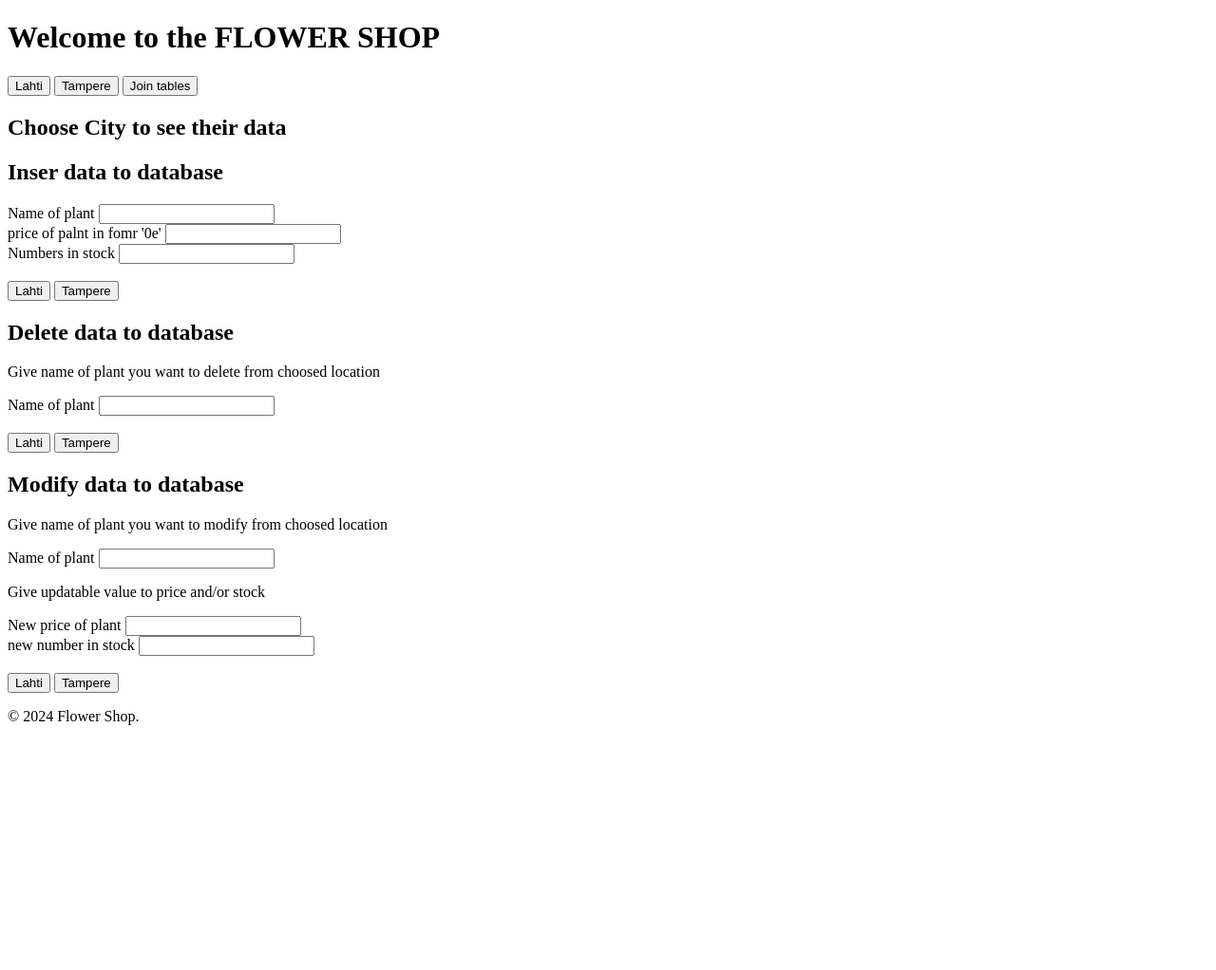
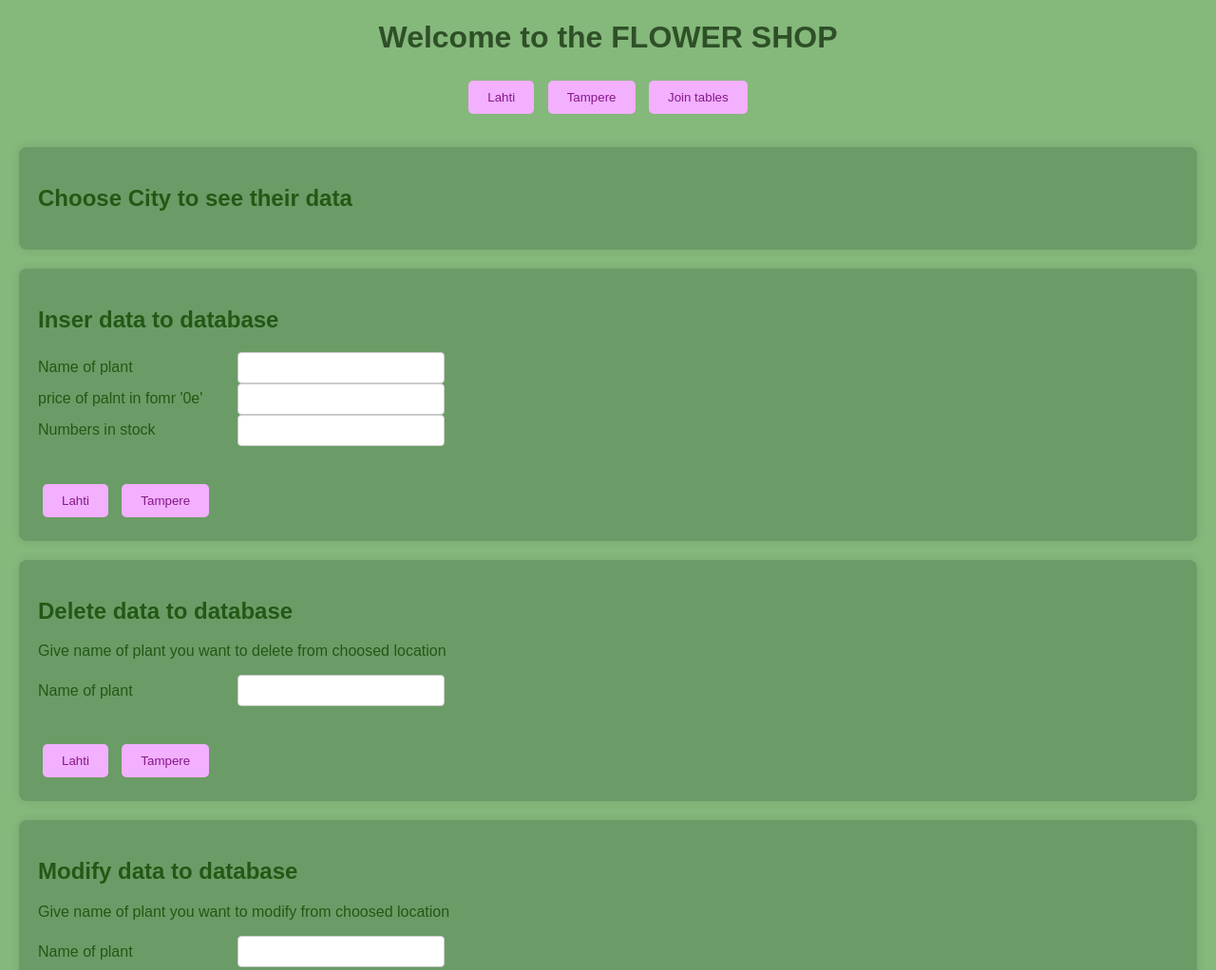
Before and after one commit to iitaellu/Flowerdata, a website: page frontend/index.html in a window 1280 px wide. Shown: the top 1022 px of the page at 95% size. Before the commit the page ends 800 px from the top, so only its background shows below. Drawn offline with Linux system fonts and the light colour scheme.

```diff
--- a/frontend/index.html
+++ b/frontend/index.html
@@ -3,6 +3,7 @@
 <head>
     <meta charset="UTF-8">
     <meta name="viewport" content="width=device-width, initial-scale=1.0">
+    <link rel="stylesheet" href="style.css">
     <script src="index.js"></script>
     <title>Flower Shop</title>
 </head>
@@ -26,14 +27,23 @@
 
     <div id="InsertContianer">
         <h2>Inser data to database</h2>
-        <div id="formatcontianer">
+        <div class="form-container">
             <form id="insertForm">
+                <div class="form-row">
                     <label for="name">Name of plant</label>
-                <input type="text" id="name" name="name">  <br>
+                    <input type="text" id="name" name="name">
+                </div>
+
+                <div class="form-row">
                     <label for="price">price of palnt in fomr '0e'</label>
-                <input type="text" id="price" name="price"> <br>
+                    <input type="text" id="price" name="price">
+                </div>
+
+                <div class="form-row">
                     <label for="stock">Numbers in stock</label>
-                <input type="number" id="stock" name="stock" min="0"> <br><br>
+                    <input type="number" id="stock" name="stock" min="0">
+                </div>
+
             </form>
         </div>
 
@@ -47,10 +57,13 @@
     <div id="deleteContianer">
         <h2>Delete data to database</h2>
         <p>Give name of plant you want to delete from choosed location</p>
-        <div id="formatcontianer">
+        <div class="form-container">
             <form id="deleteForm">
+                <div class="form-row">
                     <label for="deleteName">Name of plant</label>
-                <input type="text" id="deleteName" name="deleteName">  <br><br>
+                    <input type="text" id="deleteName" name="deleteName">
+                </div>
+
             </form>
         </div>
         <div id="deleteButtonsContainer">
@@ -62,15 +75,21 @@
     <div id="modifyContianer">
         <h2>Modify data to database</h2>
         <p>Give name of plant you want to modify from choosed location</p>
-        <div id="formatcontianer">
+        <div class="form-container">
             <form id="modifyForm">
+                <div class="form-row">
                     <label for="modifyName">Name of plant</label>
-                <input type="text" id="modifyName" name="modifyName">  <br>
+                    <input type="text" id="modifyName" name="modifyName">
+                </div>
                 <p>Give updatable value to price and/or stock</p>
+                <div class="form-row">
                     <label for="newPrice">New price of plant</label>
-                <input type="text" id="newPrice" name="newPrice">  <br>
+                    <input type="text" id="newPrice" name="newPrice">
+                </div>
+                <div class="form-row">
                     <label for="newStock">new number in stock</label>
-                <input type="number" id="newStock" name="newStock" minimum="0">  <br><br>
+                    <input type="number" id="newStock" name="newStock" minimum="0">
+                </div>
             </form>
         </div>
         <div id="modifyButtonsContainer">
--- /dev/null
+++ b/frontend/style.css
@@ -0,0 +1,120 @@
+/* Generated wiht ChatGPT */
+body {
+    font-family: Arial, sans-serif;
+    margin: 0;
+    padding: 0;
+    background-color: #85b87b;
+    color: #2e5027;
+}
+
+h1 {
+    text-align: center;
+    color: #2e5027;
+}
+
+footer {
+    background-color: #2e5027;
+    color: white;
+    width: 100%;
+    text-align: center;
+    padding: 10px 0px;
+    position: relative;
+    bottom: 0;
+}
+
+/* Containers */
+#buttonsContainer {
+    text-align: center;
+    margin: 20px;
+}
+
+#citydata, #InsertContianer, #deleteContianer, #modifyContianer {
+    margin: 20px;
+    padding: 20px;
+    background-color: #54835786;
+    box-shadow: 0px 0px 10px rgba(0, 0, 0, 0.1);
+    border-radius: 8px;
+    color: #235815;
+
+}
+
+#citydata {
+    margin-top: 30px;
+}
+
+/* Form elements */
+form {
+    margin-bottom: 20px;
+}
+
+.form-container {
+    display: flex;
+    flex-direction: column;
+    gap: 15px;
+    max-width: 500px;
+    margin-bottom: 15px;
+}
+
+
+.form-row {
+    display: flex;
+    align-items: center;
+    gap: 10px;
+}
+
+
+.form-row label {
+    width: 200px;
+}
+
+.form-row input {
+    flex: 1;
+    max-width: 200px;
+    padding: 8px;
+    border: 1px solid #ccc;
+    border-radius: 4px;
+}
+
+button {
+    padding: 10px 20px;
+    margin: 5px;
+    background-color: #f2b0ff;
+    color: #86178a;
+    border: none;
+    border-radius: 5px;
+    cursor: pointer;
+}
+
+button:hover {
+    background-color: #b486bd;
+}
+
+/* Table styling */
+#tableContainer {
+    margin-top: 20px;
+    text-align: center;
+}
+
+table {
+    width: 100%;
+    border-collapse: collapse;
+    margin-top: 10px;
+    background-color: #ebc3f3;
+    border: 2px solid #2e5027;;
+}
+
+th, td {
+    padding: 8px;
+    border: 1px solid #2e5027;
+    text-align: center;
+}
+
+th {
+    background-color: #e995fa;
+    color: #86178a;
+    font-weight: bold;
+}
+
+tr:nth-child(even) {
+    background-color: #f0f0f0;
+}
```
Lines whose indentation alone changed are shown as unchanged.
